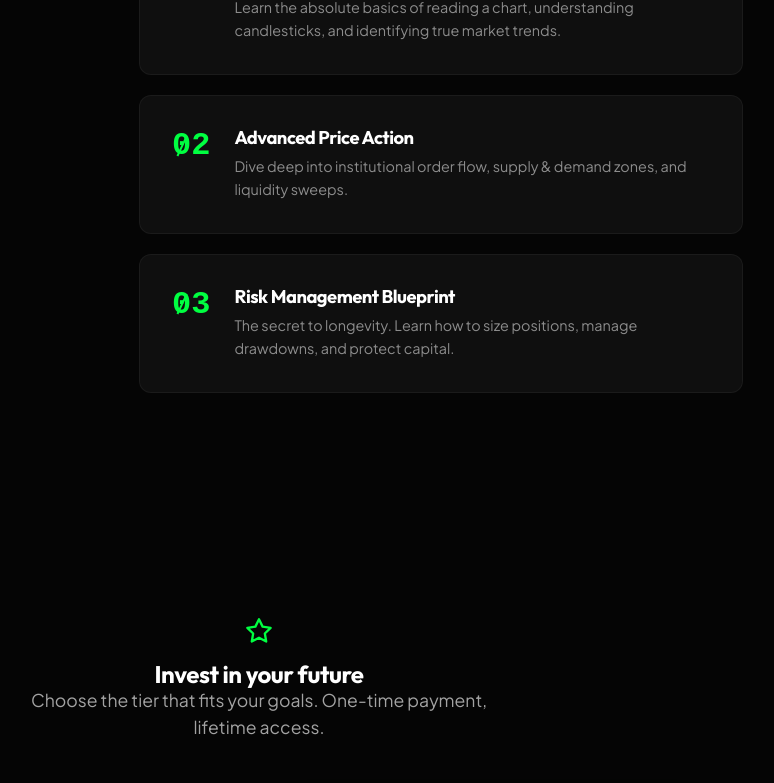
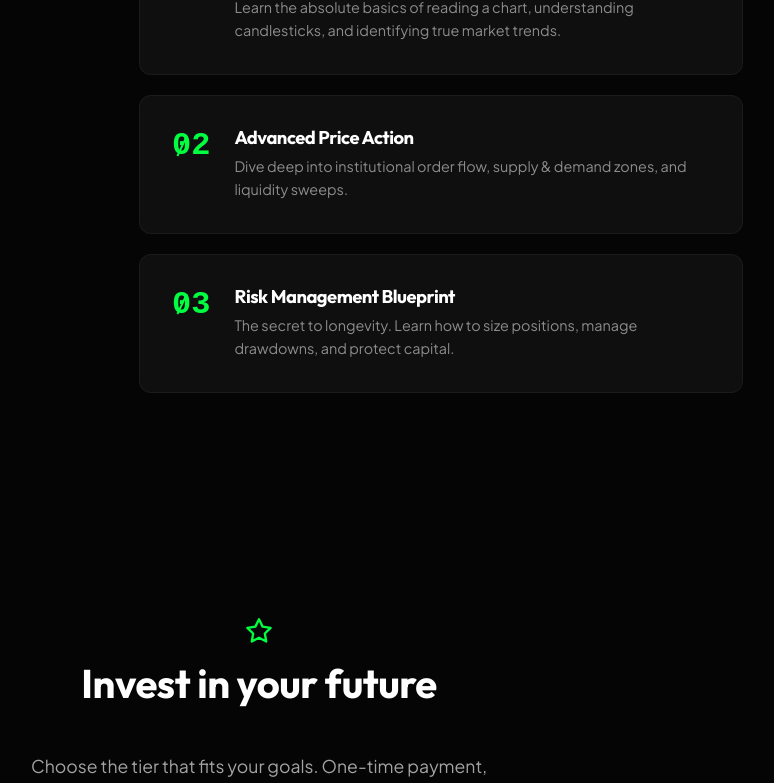
Before and after one commit to HafizRizwanUmar/tradewithmassab, a React (Vite) app: page / in a window 1280 px wide. Shown: the part 2005-2788 px from the top of the page, without its empty margins (381-1155 px from the left). Built offline with nearby package versions, Linux system fonts and the light colour scheme.

Commit message:
fix centered text and section title global styles

```diff
--- a/src/index.css
+++ b/src/index.css
@@ -94,6 +94,16 @@ button {
   padding: 0 var(--space-sm);
 }
 
+.text-center {
+  text-align: center;
+}
+
+.section-title {
+  font-size: clamp(2rem, 4vw, 2.5rem);
+  margin-bottom: 3rem;
+  color: var(--text-primary);
+}
+
 .btn-neon {
   background-color: var(--accent-neon);
   color: var(--text-dark);
```
